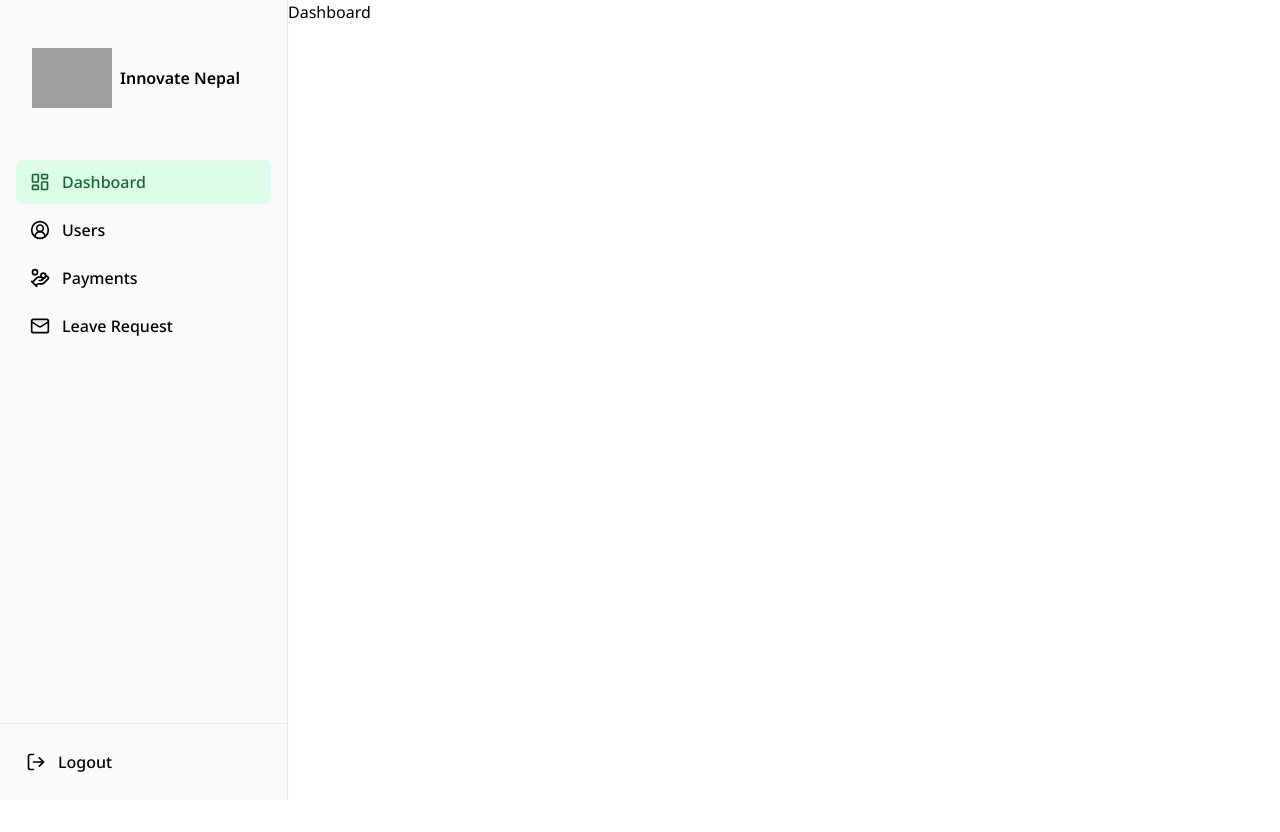
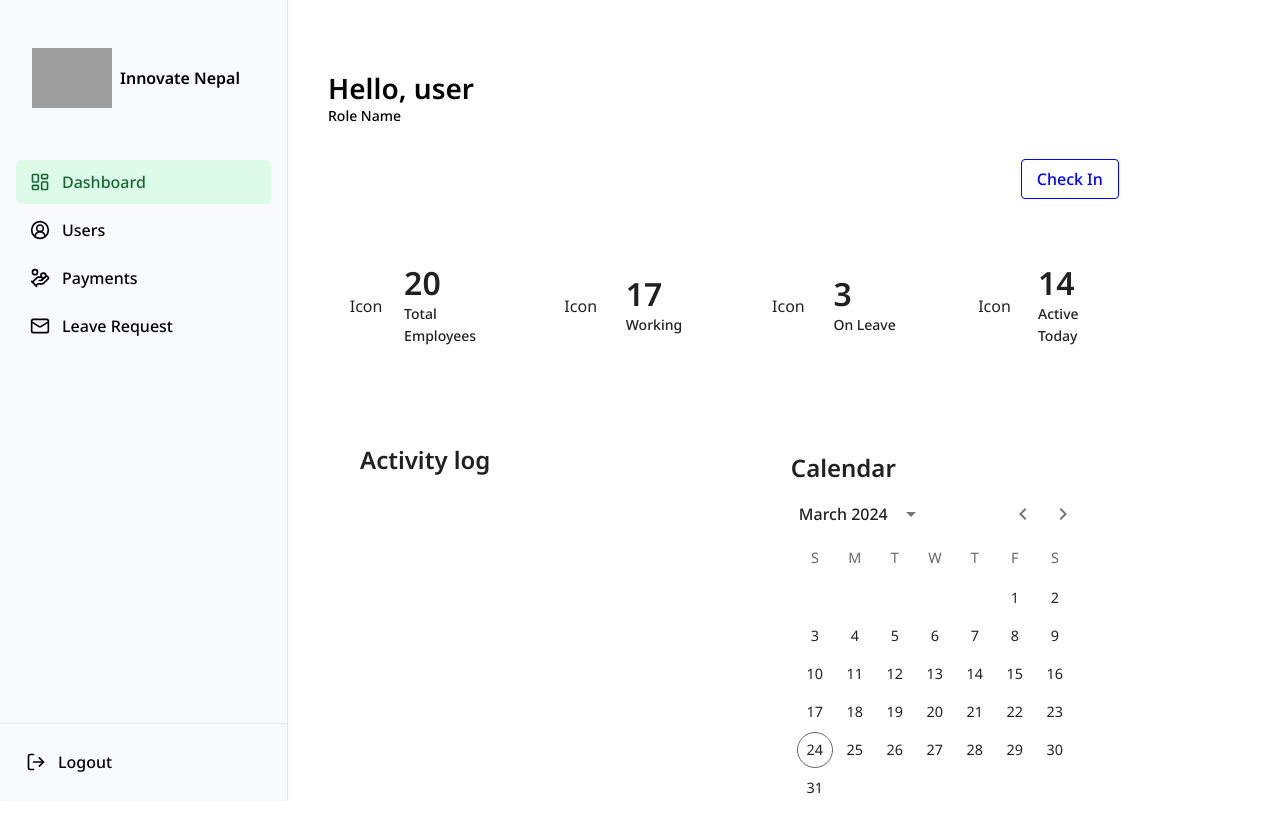
Before and after one commit to rickeymaharjan/HRMS, a React (Vite) app in the folder frontend/: page /dashboard in a window 1280 px wide. Shown: the top 832 px of the page. Before the commit the page ends 800 px from the top, so only its background shows below. Built offline with nearby package versions, Linux system fonts and the light colour scheme; sample sign-in values are in the browser's storage; grey boxes are pictures that could not be loaded.

Commit message:
Added dashboard ui

```diff
--- /dev/null
+++ b/frontend/src/components/ActivityLog.jsx
@@ -0,0 +1,25 @@
+import { Box, Paper, Typography } from "@mui/material";
+
+const ActivityLog = () => {
+    return (
+        <Paper elevation={0} sx={{
+            padding: 3,
+            flex: 3,
+            borderRadius: "15px",
+            boxShadow: "0px 0px 10px rgba(0, 0, 0, 0.00999)",
+            boxSizing: "border-box"
+        }}>
+            <Typography sx={{paddingLeft: 1}} variant="h4">Activity log</Typography>
+
+            {/* Activity logs */}
+            <Box sx={{
+                width: "100%",
+                height: "100%",
+            }}>
+
+            </Box>
+        </Paper>
+    )
+}
+
+export default ActivityLog
--- /dev/null
+++ b/frontend/src/components/Calendar.jsx
@@ -0,0 +1,28 @@
+import { Paper, Box, Typography } from "@mui/material"
+import { LocalizationProvider } from '@mui/x-date-pickers/LocalizationProvider';
+import { AdapterDayjs } from '@mui/x-date-pickers/AdapterDayjs';
+import { DateCalendar } from '@mui/x-date-pickers/DateCalendar';
+
+
+const Calendar = () =>{
+    return (
+        <Paper elevation={0} sx={{
+            padding: 3,
+            paddingTop: 4,
+            flex: 1,
+            borderRadius: "15px",
+            boxShadow: "0px 0px 10px rgba(0, 0, 0, 0.00999)"
+        }}>
+            <Typography sx={{paddingLeft: 2}} variant="h4">Calendar</Typography>
+
+            {/* Calendar */}
+            <Box>
+                <LocalizationProvider dateAdapter={AdapterDayjs}>
+                    <DateCalendar sx={{margin: 0}}/>
+                </LocalizationProvider>
+            </Box>
+        </Paper>
+    )
+}
+
+export default Calendar
--- /dev/null
+++ b/frontend/src/components/CheckIn.jsx
@@ -0,0 +1,36 @@
+import React, { useState } from 'react';
+import { Box, Button } from '@mui/material';
+
+const CheckIn = () => {
+    const [attendanceStatus, setAttendanceStatus] = useState("pending");
+    const [buttonColor, setButtonColor] = useState("blue")
+    const [text, setText] = useState("Check In")
+
+    const handleClick = () => {
+        setAttendanceStatus("present")
+        setButtonColor("green")
+        setText("Checked In")
+    }
+
+
+    return (
+        <Box sx={{
+          marginBottom: 4,
+          display: "flex",
+          justifyContent: "flex-end"
+        }}>
+          <Button variant='outlined' onClick={handleClick}
+             sx={{
+            borderColor: `${buttonColor}`,
+            color: `${buttonColor}`,
+            '&:hover': {
+                borderColor: `${buttonColor}` // Optional: This maintains transparency even on hover
+              }
+            }}>
+            {text}
+          </Button>
+        </Box>
+      );
+};
+
+export default CheckIn;
--- /dev/null
+++ b/frontend/src/components/InfoCard.jsx
@@ -0,0 +1,32 @@
+import { Paper, Typography, Box } from "@mui/material"
+
+const InfoCard = ({title, amount}) => {
+    return(
+        <Paper elevation={0} sx={{
+            display: "flex",
+            flex: 1,
+            height: "150px",
+            alignItems: "center",
+            borderRadius: "15px",
+            boxShadow: "0px 0px 10px rgba(0, 0, 0, 0.00999)"
+        }}>
+            <Box sx={{
+                height: "60px",
+                width: "90px",
+                borderRadius: "40px",
+                display: "flex",
+                justifyContent: "center",
+                alignItems: "center"
+                // backgroundColor: "gray"
+
+            }}>Icon</Box>
+            <Box sx={{
+            }}>
+                <Typography variant="h2">{amount}</Typography>
+                <Typography variant="subtitle2">{title}</Typography>
+            </Box>
+        </Paper>
+    )
+}
+
+export default InfoCard
--- a/frontend/src/pages/Dashboard.jsx
+++ b/frontend/src/pages/Dashboard.jsx
@@ -1,5 +1,55 @@
+import { Paper, Typography, Button } from "@mui/material"
+import { Box, Container } from "@mui/system"
+import { Activity } from "lucide-react"
+import ActivityLog from "../components/ActivityLog"
+import Calendar from "../components/Calendar"
+import CheckIn from "../components/CheckIn"
+
+import InfoCard from "../components/InfoCard"
+
 const Dashboard = () => {
-  return <h1>Dashboard</h1>
+  return (
+    <Box sx={{
+      marginX: "0",
+      // border: "1px solid black",
+      padding: "40px"
+    }}>
+
+      {/* Welcome message */}
+      <Box sx={{
+        marginY: 4
+      }}>
+        <Typography variant="h3">Hello, user</Typography>
+        <Typography variant="subtitle2">Role Name</Typography>
+      </Box>
+
+      {/* Check in */}
+      <CheckIn />
+
+      {/* Cards */}
+      <Box className="flex gap-10 mb-10">
+        <InfoCard title="Total Employees" amount="20"/>
+        <InfoCard title="Working" amount="17"/>
+        <InfoCard title="On Leave" amount="3"/>
+        <InfoCard title="Active Today" amount="14"/>
+      </Box>
+
+      {/* Activity log and Calendar */}
+      <Box sx={{
+        display: "flex",
+        height: "400px",
+        gap: 5
+      }}>
+        {/* Activity log */}
+        <ActivityLog />
+
+        {/* Calendar */}
+        <Calendar />
+
+      </Box>
+
+    </Box>
+  )
 }
 
 export default Dashboard
```
